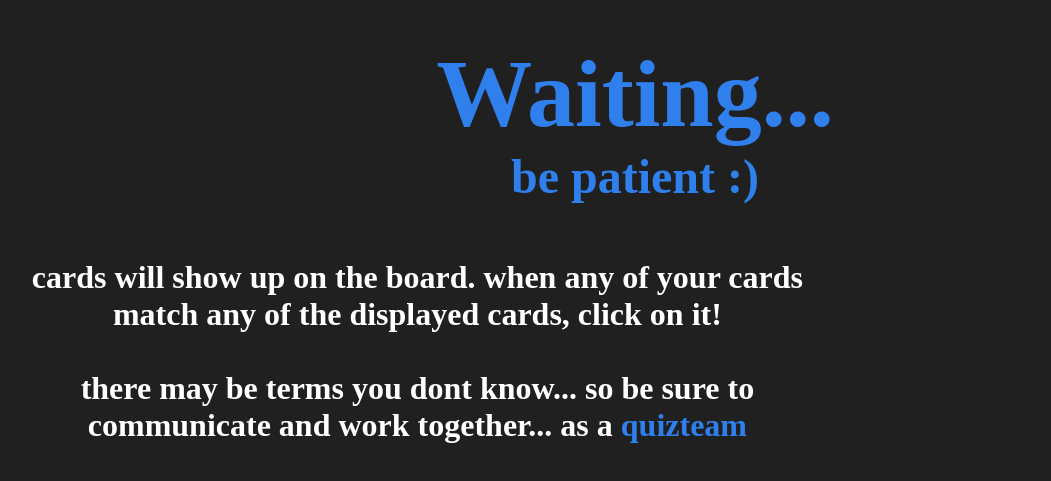
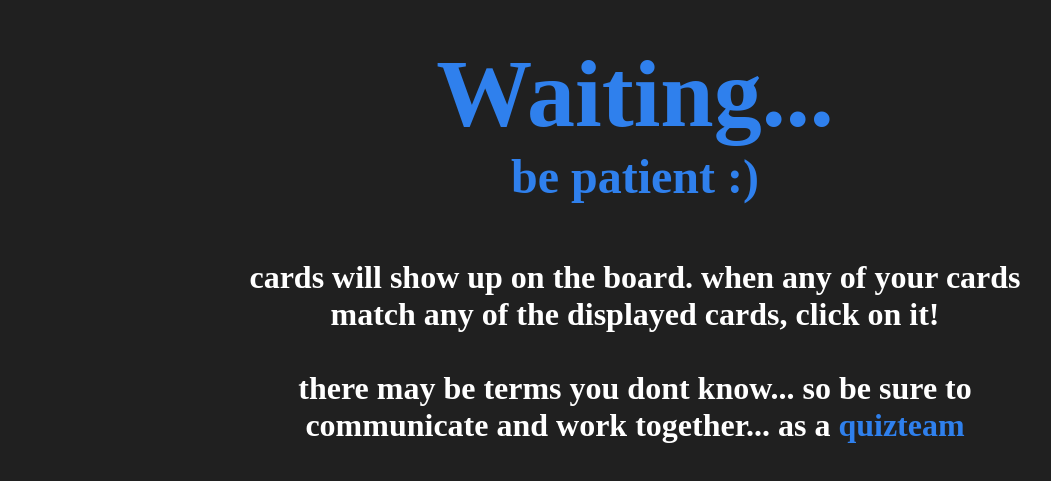
Before and after one commit to darkterbear/quizteam, a React (Create React App) app in the folder quizteam-app/: page / in a window 1280 px wide. Shown: the part 159-640 px from the top of the page, without its empty margins (5-1056 px from the left). Built offline with nearby package versions, Linux system fonts and the light colour scheme; a web font is replaced by a local one.

Commit message:
spacing on textbox

```diff
--- a/quizteam-app/public/styles.css
+++ b/quizteam-app/public/styles.css
@@ -32,6 +32,8 @@ body {
 
 .instructions {
     width: 66%;
+    margin: 0 auto;
+    position: relative;
 }
 
 h1 {
```
